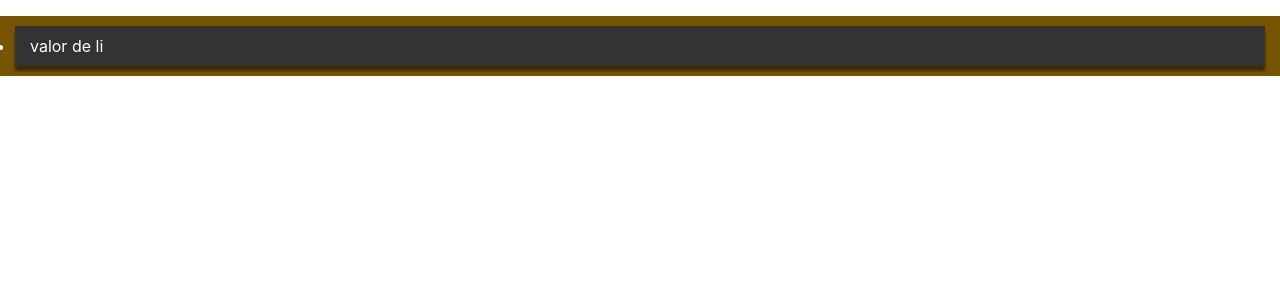
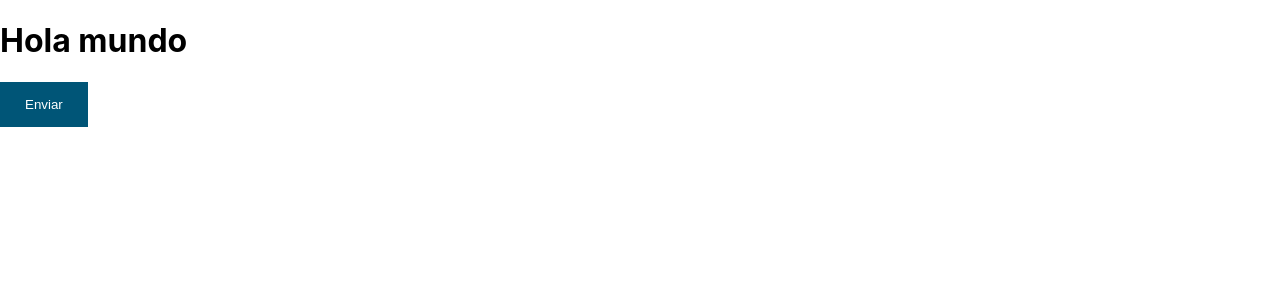
Before and after one commit to alonso1298/Introduccion-a-React, a React (Create React App) app in the folder mi-app/: page / in a window 1280 px wide. Shown: the top 300 px of the page. Built offline with nearby package versions, Linux system fonts and the light colour scheme.

Commit message:
Se reutilizan componentes con estilo

```diff
--- a/mi-app/src/App.js
+++ b/mi-app/src/App.js
@@ -1,28 +1,14 @@
-import logo from './logo.svg';
-import './App.css';
+import Button from "./Button";
 
-const estilo2 = {
-  boxShadow: '0px 5px 3px rgba(0,0,0,0.5)'
-}
-const estilo = ({bg = '#222'}) => ({
-  backgroundColor: bg,
-  color: '#fff',
-  padding: '10px 15px',
-  margin: '10px 15pxs',
-})
-
-const Li = ({ children }) => {
-  return (
-    <li style={{...estilo2, ...estilo({ bg: '#333' })}} className='clase-li'>{children}</li>
-  )
-}
-const  App = () => {
-  const valor = "triste"
-  return (
-    <ul style={estilo({ bg: '#750' })} className='clase-css'>
-      <Li estado="feliz">valor de li</Li>
-    </ul>
-  );
+const App = () => {
+    return(
+        <div>
+            <h1>Hola mundo</h1>
+            <Button onClick={() => console.log('Clickeado')}>
+                Enviar
+            </Button>
+        </div>
+    )
 }
 
-export default App;
+export default App
--- /dev/null
+++ b/mi-app/src/Button.css
@@ -0,0 +1,11 @@
+.btn {
+    background-color: #057;
+    color: white;
+    border: none;
+    padding: 15px 25px;
+    transition: all 0.3 ease-in-out;
+}
+
+.btn:hover {
+    background-color: #750;
+}
--- /dev/null
+++ b/mi-app/src/Button.js
@@ -0,0 +1,9 @@
+import './Button.css'
+
+const Button = (props) => {
+    return (
+        <button {...props} className="btn"/>
+    )
+}
+
+export default Button;
--- /dev/null
+++ b/mi-app/src/main.css
@@ -0,0 +1,4 @@
+.clase-li {
+    background-color: #057;
+
+}
```
Also changed, not shown: mi-app/src/intro-app.js (added, +29 -0 lines).
